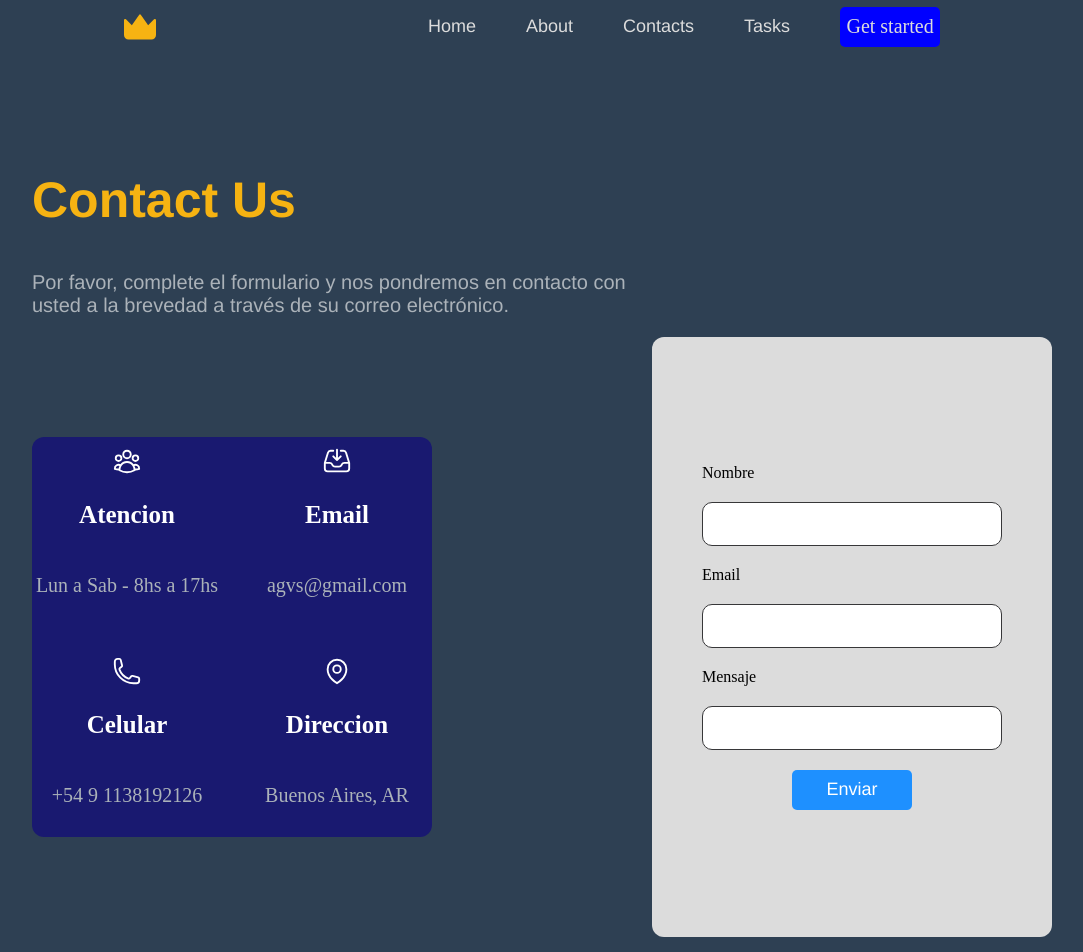
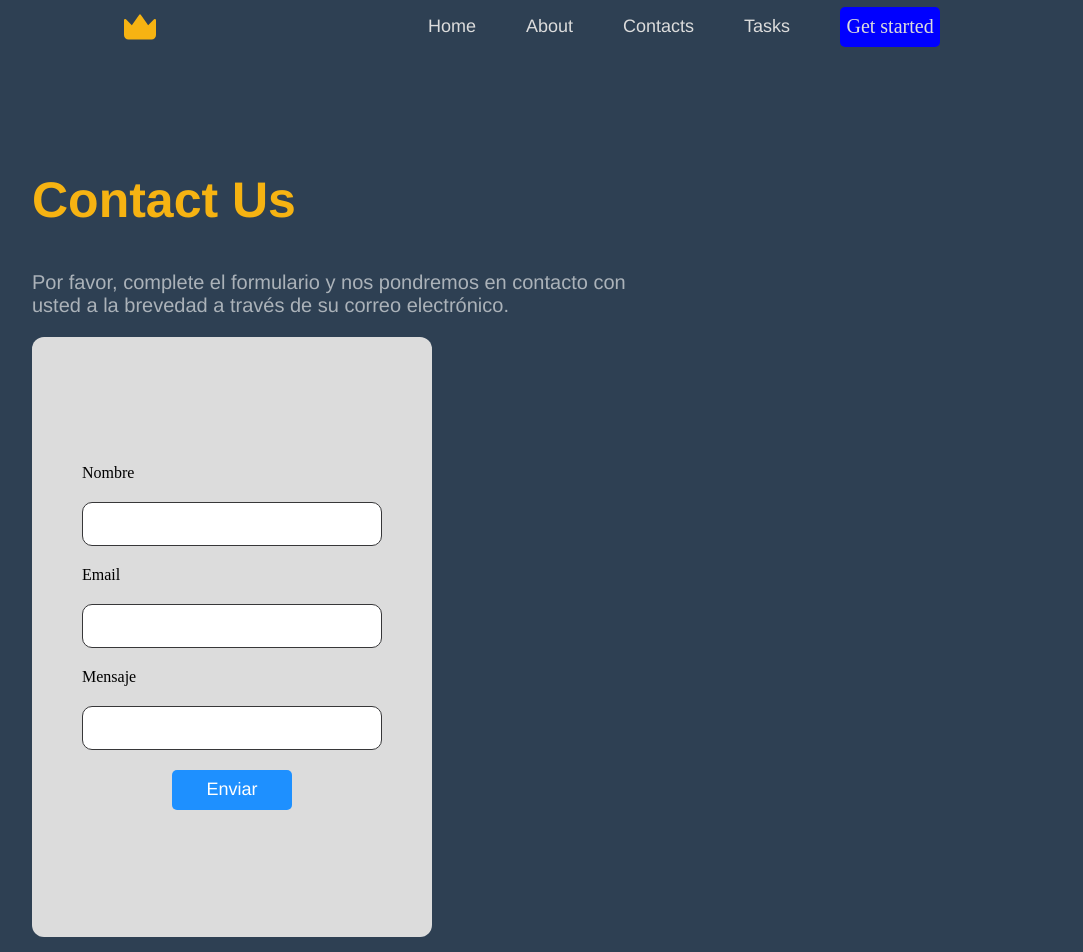
Before and after one commit to Soyagvs/diplo-react-tp, a React (Vite) app: page /contacts in a window 1280 px wide. Shown: the top 952 px of the page, without its empty margins (108-1191 px from the left). Built offline with nearby package versions, Linux system fonts and the light colour scheme.

Commit message:
delete others information the contacts

```diff
--- a/src/pages/contacts/Contacts.css
+++ b/src/pages/contacts/Contacts.css
@@ -46,19 +46,7 @@ input {
     width: 1000px;
 }
 
-.contact-grid {
-    display: grid;
-    justify-items: center;
-    align-items: center;
-    grid-template-columns: repeat(2, 1fr);
-    gap: 20px;
-    width: 400px;
-    margin-top: 100px;
-    background-color: midnightblue;
-    border-radius: 12px;
-    color: white;
-    height: 400px;
-}
+
 
 .contact-main {
     display: flex;
--- a/src/pages/contacts/Contacts.jsx
+++ b/src/pages/contacts/Contacts.jsx
@@ -9,45 +9,7 @@ export const Contacts = () => {
           <p className='contact-p'>Por favor, complete el formulario y nos pondremos en contacto con usted a la brevedad a través de su correo electrónico.</p>
         </div>
         <div className='others'>
-          <div className='contact-grid'>
 
-            <div className='grid-item'>
-              <svg xmlns="http://www.w3.org/2000/svg" fill="none" viewBox="0 0 24 24" strokeWidth={1.5} stroke="currentColor" className="svg">
-                <path strokeLinecap="round" strokeLinejoin="round" d="M18 18.72a9.094 9.094 0 0 0 3.741-.479 3 3 0 0 0-4.682-2.72m.94 3.198.001.031c0 .225-.012.447-.037.666A11.944 11.944 0 0 1 12 21c-2.17 0-4.207-.576-5.963-1.584A6.062 6.062 0 0 1 6 18.719m12 0a5.971 5.971 0 0 0-.941-3.197m0 0A5.995 5.995 0 0 0 12 12.75a5.995 5.995 0 0 0-5.058 2.772m0 0a3 3 0 0 0-4.681 2.72 8.986 8.986 0 0 0 3.74.477m.94-3.197a5.971 5.971 0 0 0-.94 3.197M15 6.75a3 3 0 1 1-6 0 3 3 0 0 1 6 0Zm6 3a2.25 2.25 0 1 1-4.5 0 2.25 2.25 0 0 1 4.5 0Zm-13.5 0a2.25 2.25 0 1 1-4.5 0 2.25 2.25 0 0 1 4.5 0Z" />
-              </svg>
-
-              <h3>Atencion</h3>
-              <p className='text-p'>Lun a Sab - 8hs a 17hs</p>
-            </div>
-            <div className='grid-item'>
-              <svg xmlns="http://www.w3.org/2000/svg" fill="none" viewBox="0 0 24 24" strokeWidth={1.5} stroke="currentColor" className="svg">
-                <path strokeLinecap="round" strokeLinejoin="round" d="M9 3.75H6.912a2.25 2.25 0 0 0-2.15 1.588L2.35 13.177a2.25 2.25 0 0 0-.1.661V18a2.25 2.25 0 0 0 2.25 2.25h15A2.25 2.25 0 0 0 21.75 18v-4.162c0-.224-.034-.447-.1-.661L19.24 5.338a2.25 2.25 0 0 0-2.15-1.588H15M2.25 13.5h3.86a2.25 2.25 0 0 1 2.012 1.244l.256.512a2.25 2.25 0 0 0 2.013 1.244h3.218a2.25 2.25 0 0 0 2.013-1.244l.256-.512a2.25 2.25 0 0 1 2.013-1.244h3.859M12 3v8.25m0 0-3-3m3 3 3-3" />
-              </svg>
-
-              <h3>Email</h3>
-              <p className='text-p'>agvs@gmail.com</p>
-            </div>
-
-            <div className='grid-item'>
-              <svg xmlns="http://www.w3.org/2000/svg" fill="none" viewBox="0 0 24 24" strokeWidth={1.5} stroke="currentColor" className="svg">
-                <path strokeLinecap="round" strokeLinejoin="round" d="M2.25 6.75c0 8.284 6.716 15 15 15h2.25a2.25 2.25 0 0 0 2.25-2.25v-1.372c0-.516-.351-.966-.852-1.091l-4.423-1.106c-.44-.11-.902.055-1.173.417l-.97 1.293c-.282.376-.769.542-1.21.38a12.035 12.035 0 0 1-7.143-7.143c-.162-.441.004-.928.38-1.21l1.293-.97c.363-.271.527-.734.417-1.173L6.963 3.102a1.125 1.125 0 0 0-1.091-.852H4.5A2.25 2.25 0 0 0 2.25 4.5v2.25Z" />
-              </svg>
-
-              <h3>Celular</h3>
-              <p className='text-p'>+54 9 1138192126</p>
-            </div>
-
-            <div className='grid-item'>
-              <svg xmlns="http://www.w3.org/2000/svg" fill="none" viewBox="0 0 24 24" strokeWidth={1.5} stroke="currentColor" className="svg">
-                <path strokeLinecap="round" strokeLinejoin="round" d="M15 10.5a3 3 0 1 1-6 0 3 3 0 0 1 6 0Z" />
-                <path strokeLinecap="round" strokeLinejoin="round" d="M19.5 10.5c0 7.142-7.5 11.25-7.5 11.25S4.5 17.642 4.5 10.5a7.5 7.5 0 1 1 15 0Z" />
-              </svg>
-
-
-              <h3>Direccion</h3>
-              <p className='text-p'>Buenos Aires, AR</p>
-            </div>
-          </div>
 
           <div className='contact-form'>
             <div className='contact-container'>
@@ -56,10 +18,10 @@ export const Contacts = () => {
                 <input type="text" id='name' required autoComplete='additional-name' />
 
                 <label htmlFor="email">Email</label>
-                <input type="email" id='email' required autoComplete='additional-name'/>
+                <input type="email" id='email' required autoComplete='additional-name' />
 
                 <label htmlFor="message">Mensaje</label>
-                <input type="text" id='message' required/>
+                <input type="text" id='message' required />
               </form>
               <button type="submit">Enviar</button>
             </div>
```
Also changed, not shown: src/pages/about/About.jsx (line endings or trailing spaces).
